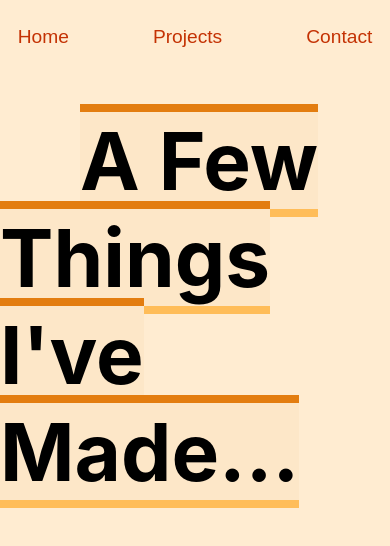
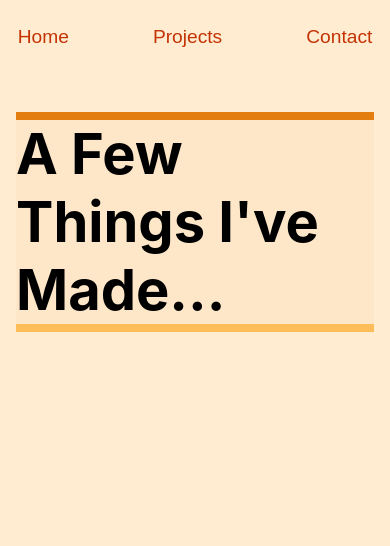
Before and after one commit to FevinFelix/personal-website, a React (Create React App) app in the folder personal-website/: page /projects in a window 390 px wide. Shown: the top 546 px of the page. Built offline with nearby package versions, Linux system fonts and the light colour scheme; a web font is replaced by a local one.

Commit message:
Add media queries for projects header text

```diff
--- a/personal-website/src/pages/Projects.css
+++ b/personal-website/src/pages/Projects.css
@@ -1,13 +1,32 @@
 .main-projects {
     padding-top: 7rem;
+    display: flex;
+    flex-direction: column;
 }
 
-.projects-header {
+.main-projects .header {
     font-size: 5rem;
     margin-left: 5rem;
-    display: inline;
     border-top: 8px solid #e37d10;
     border-bottom: 8px solid #FFBD59;
     background-color: #fde7c8;
     color: black;
+    display: inline-block;
 }
+
+@media (max-width: 1270px) {
+    .main-projects .header {
+        font-size: 3.5rem;
+    }
+}
+
+@media (max-width: 843px) {
+    .main-projects {
+        align-items: center;
+    }
+
+    .main-projects .header {
+        margin-left: 1rem;
+        margin-right: 1rem;
+    }
+}
--- a/personal-website/src/pages/Projects.js
+++ b/personal-website/src/pages/Projects.js
@@ -6,7 +6,9 @@ export default function Projects() {
         <>
             <Navbar />
             <main className="main-projects">
-                <h1 className="projects-header">A Few Things I've Made...</h1>
+                <header>
+                    <h1 className="header">A Few Things I've Made...</h1>
+                </header>
             </main>
         </>
     )
```
